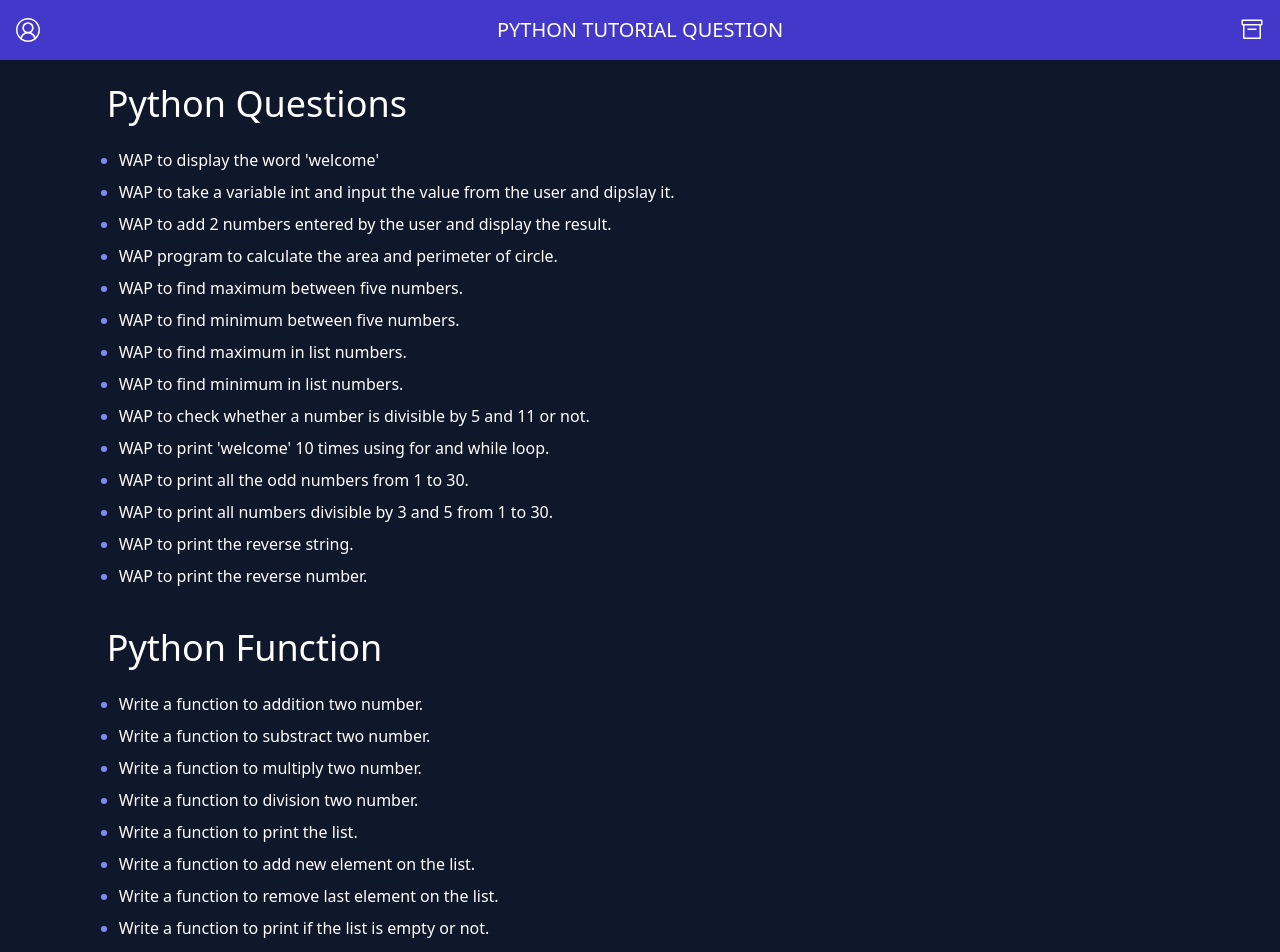
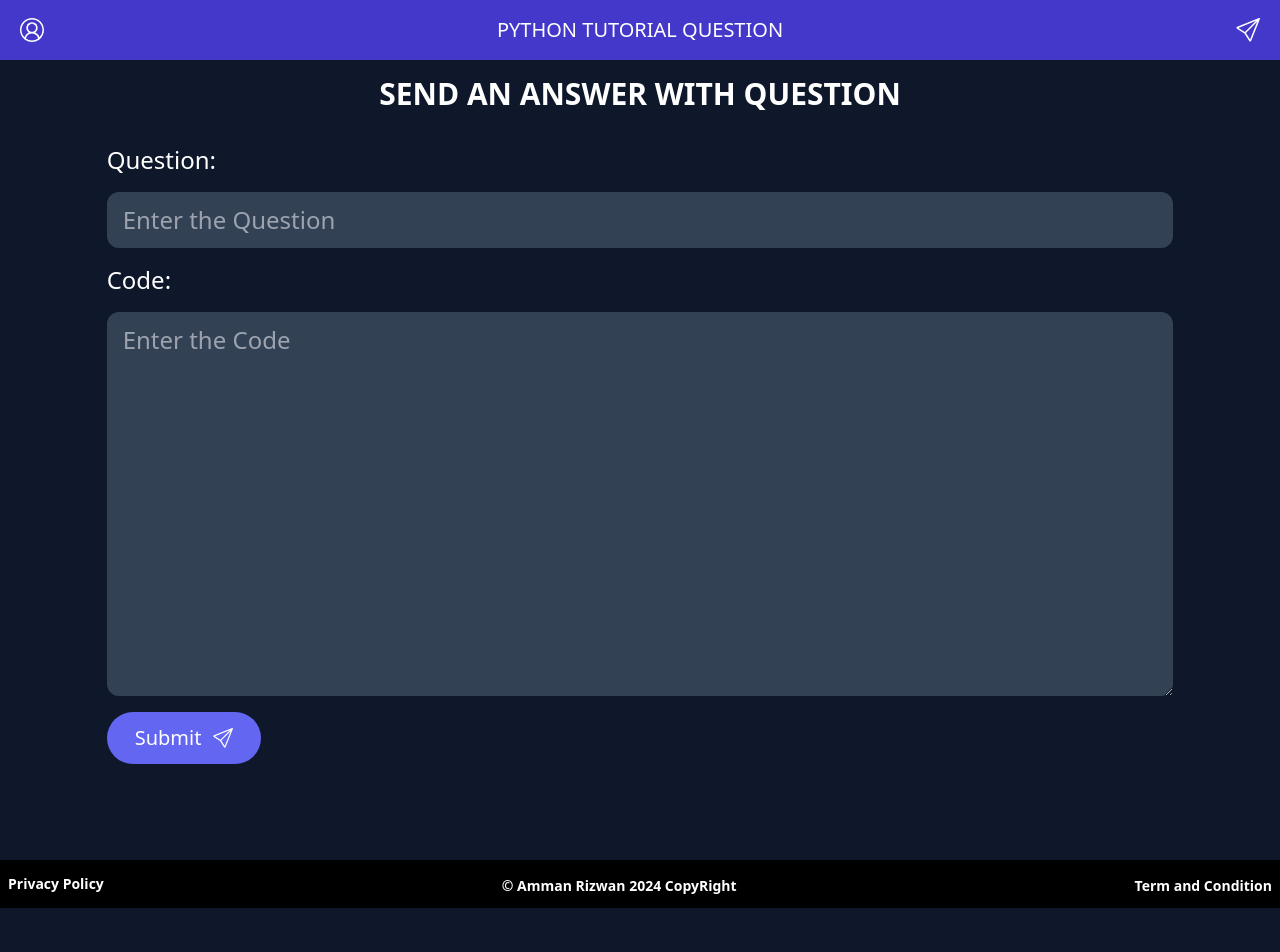
Before and after one commit to AmmanRizwan/python-question, a React (Vite) app: page /senddata in a window 1280 px wide. Shown: the top 952 px of the page. After the commit the page ends 908 px from the top, so only its background shows below. Built offline with nearby package versions, Linux system fonts and the light colour scheme.

Commit message:
change the ui

```diff
--- a/src/App.jsx
+++ b/src/App.jsx
@@ -1,12 +1,25 @@
-import Function from "./components/Function"
+import { BrowserRouter, Routes, Route } from "react-router-dom"
+import Home from "./page/Home"
 import NavBar from "./components/NavBar"
+import Footer from "./components/Footer"
+import User from "./page/User"
+import CreateData from "./page/CreateData";
 
 function App() {
 
   return (
     <>
+    <BrowserRouter>
     <NavBar />
-    <Function />
+    <Routes>
+
+    <Route path="/" element={<Home />} />
+    <Route path="/user" element={<User />}/>
+    <Route path="/senddata" element={<CreateData />} />
+
+    </Routes>
+    <Footer />
+    </BrowserRouter>
     </>
   )
 }
--- /dev/null
+++ b/src/components/CustomData.jsx
@@ -0,0 +1,36 @@
+import React, { useState } from "react";
+import { BsSend} from "react-icons/bs";
+import { CgClose } from "react-icons/cg";
+
+const CustomData = ({title, button_title, msg, questionValue, codeValue, setSubmit, questionChange, codeChange, setClick}) => {
+  const [popUp, setPopUp] = useState(false);
+
+  return (
+    <div className="text-white min-h-screen flex justify-center">
+      <div className="w-5/6">
+
+      {popUp ? <div className="flex justify-center items-center min-h-screen fixed inset-0 z-50 bg-black bg-opacity-50 backdrop-blur-lg transition-all duration-600 shadow-xl">
+        <div>
+          <div className="flex gap-5 items-center text-violet-500 bg-white py-4 px-6 rounded-xl font-medium text-xl">Code { msg } Successfully!!<CgClose onClick={() => setPopUp(false)} className="text-red-500 font-bold cursor-pointer hover:text-red-700 hover:bg-slate-300 transition-all duration-500 rounded-full py-3 px-3 " size={50} /></div>
+        </div>
+      </div> : null
+      }
+      <div className="text-xl sm:text-3xl text-center py-4 font-bold">{title}</div>
+        <form onSubmit={setSubmit}>
+          <div className="flex flex-col ">
+            <label className="text-xl sm:text-2xl my-4">Question:</label>
+            <input type="text" value={questionValue} onChange={questionChange} placeholder="Enter the Question" className="bg-slate-700 text-[#00ff00] pl-4 rounded-xl text-xl sm:text-2xl py-3 border-0 outline-none focus:outline-[#00ff00] focus:border-none"  />
+          </div>
+
+          <div className="flex flex-col ">
+            <label className="text-xl sm:text-2xl my-4">Code:</label>
+            <textarea type="text" value={codeValue} onChange={codeChange} placeholder="Enter the Code" className="bg-slate-700 text-[#00ff00] pl-4 rounded-xl text-xl sm:text-2xl py-3 h-96 border-0 outline-none focus:outline-none focus:outline-[#00ff00] focus:border-none" />
+          </div>
+         <button type="submit" onClick={() => setPopUp(setClick)} className="flex justify-center items-center gap-3 text-white py-3 px-7 bg-indigo-500 rounded-full text-xl mt-4 hover:bg-indigo-600 transition-all duration-500 active:bg-indigo-700">{button_title}<BsSend /></button>
+        </form>
+      </div>
+    </div>
+  )
+}
+
+export default CustomData;
--- /dev/null
+++ b/src/components/Footer.jsx
@@ -0,0 +1,13 @@
+import React from "react";
+
+const Footer = () => {
+  return (
+    <footer className="flex flex-col sm:flex-row jusitfy-center items-center sm:justify-between bg-black px-2 py-3 text-white space-y-1 text-sm font-semibold select-none">
+      <div>Privacy Policy</div>
+      <div>&copy; Amman Rizwan {new Date().getFullYear()} CopyRight</div>
+      <div>Term and Condition</div>
+    </footer>
+  )
+}
+
+export default Footer;
--- a/src/components/Function.jsx
+++ b/src/components/Function.jsx
@@ -38,9 +38,9 @@ const Function = () => {
     <div className="flex flex-col justify-center items-center mt-6 text-white pb-10">
     <div className="w-5/6">
       <div>
-        <h3 className="select-none text-white font-medium text-xl sm:text-4xl transition-all duration-600">Python Questions</h3>
+        <h3 className="text-white font-medium text-xl sm:text-4xl transition-all duration-600">Python Questions</h3>
 
-        <ul role="list" className="select-none mt-6 list-disc marker:text-indigo-400 pl-3 space-y-2">
+        <ul role="list" className="select-none mt-6 list-disc marker:text-indigo-400 pl-3 space-y-3">
           {
             questions.map((data, index) => {
               return (
@@ -51,13 +51,15 @@ const Function = () => {
         </ul>
 
         <div>
-          <h3 className="select-none text-white font-medium text-xl sm:text-4xl mt-10">Python Function</h3>
+          <h3 className="text-white font-medium text-xl sm:text-4xl mt-10">Python Function</h3>
 
-          <ul role="list" className="select-none mt-6 list-disc marker:text-indigo-400 pl-3 space-y-2">
+          <ul role="list" className="select-none mt-6 list-disc marker:text-indigo-400 pl-3 space-y-3">
           {
             f_question.map((data, index) => {
               return (
-                <li key={index}>{data}</li>
+                <div>
+                  <li key={index}>{data}</li>
+                </div>
               )
             })
           }
@@ -66,7 +68,7 @@ const Function = () => {
       </div>
 
       <div className="select-none">
-      <h3 className="select-none text-white font-medium text-xl sm:text-4xl my-10">Python Function:<br/> Examples 1</h3>
+      <h3 className="text-white font-medium text-xl sm:text-4xl my-10">Python Function:<br/> Examples 1</h3>
           <p className="font-sans font-medium">Add new element into the list Please Type this and run</p>
           <div className="font-medium p-3 bg-slate-700 rounded-xl mt-4">
           <p>arr = [1, 2, 3, 4, 5, 6]</p>
--- a/src/components/NavBar.jsx
+++ b/src/components/NavBar.jsx
@@ -1,12 +1,15 @@
 import React from "react";
+import { BiSend } from "react-icons/bi";
+import { BsSend } from "react-icons/bs";
 import { VscAccount, VscArchive } from "react-icons/vsc";
+import { Link } from "react-router-dom";
 
 const NavBar = () => {
   return (
-    <div className="text-white flex justify-between p-4 bg-indigo-700 items-center">
-      <div className="cursor-pointer"><VscAccount size={24} /></div>
-      <div className="font-medium text-md sm:text-xl">PYTHON TUTORIAL QUESTION</div>
-      <div className="cursor-pointer"><VscArchive size={24} /></div>
+    <div className="text-white flex justify-between p-4 px-5  bg-indigo-700 items-center">
+      <Link to={'/user'}><div className="cursor-pointer"><VscAccount size={24} /></div></Link>
+      <Link to={'/'}><div className="font-medium text-md sm:text-xl">PYTHON TUTORIAL QUESTION</div></Link>
+      <Link to={'/senddata'}><div className="cursor-pointer"><BsSend size={24} /></div></Link>
     </div>
   )
 }
--- /dev/null
+++ b/src/page/CreateData.jsx
@@ -0,0 +1,30 @@
+import React, { useState } from "react";
+import CustomData from '../components/CustomData';
+
+const CreateData = () => {
+  const [formData, setFormData] = useState({question: "", code: ""});
+
+  const handleSubmit = async (e) => {
+    e.preventDefault();
+    try {
+      const res = await fetch("https://question-server-fpyn.onrender.com/api/userdata",
+        {
+          method: "POST",
+          headers: {"Content-Type": "application/json"},
+          body: JSON.stringify(formData)
+        });
+        const result = res.json();
+        setFormData({question: "", code: ""});
+
+    }
+    catch (err) {
+      console.log("Error Posting Data");
+    }
+  }
+
+  return (
+    <CustomData title={"SEND AN ANSWER WITH QUESTION"} button_title={"Submit"} msg={"Send"} questionValue={formData.question} codeValue={formData.code} setSubmit={(e) => handleSubmit(e)} questionChange={(e) => setFormData({...formData, question: e.target.value})} codeChange={(e) => setFormData({...formData, code:e.target.value})} setClick={true}  />
+  )
+}
+
+export default CreateData;
--- /dev/null
+++ b/src/page/Home.jsx
@@ -0,0 +1,12 @@
+import React from 'react';
+import Function from '../components/Function';
+
+const Home = () => {
+  return (
+    <>
+    <Function />
+    </>
+  )
+}
+
+export default Home;
--- /dev/null
+++ b/src/page/User.jsx
@@ -0,0 +1,83 @@
+import React, { useEffect, useState } from "react";
+import { CgClose, CgMathPlus, CgRemove } from "react-icons/cg";
+import { FiAlertTriangle } from "react-icons/fi";
+
+const User = () => {
+  const [data, setData] = useState(null);
+
+  useEffect(()  => {
+    fetch('https://question-server-fpyn.onrender.com/api/userdata/')
+    .then((response) => response.json())
+    .then((data) => setData(data))
+    .catch((err) => console.log("Error Fetching Data", err));
+  })
+
+  const handleDelete = async (keyId) => {
+    try {
+      const response = await fetch(`https://question-server-fpyn.onrender.com/api/userdata/${keyId}`,
+        {
+          header: {
+            "Content-Type": 'application/json',
+          },
+          method: "DELETE"
+        }
+      );
+      const data = await response.json();
+    }
+
+    catch(err) {
+      console.log("Error Deleting Data", err);
+    }
+  }
+
+  const [select, setSelect] = useState(null);
+
+  const handleSelect = (getId) => {
+    setSelect(getId === select ? null : getId);
+  }
+
+  return (
+    <div className="min-h-screen text-white flex flex-col justify-center items-center">
+      <div className="w-5/6">
+        <div className="my-5">
+          <h1 className="font-medium text-xl sm:text-4xl text-center elect-none">ALL PROGRAM STORED HERE</h1>
+        </div>
+
+        <div>
+          {
+            data && data.length > 0 ? <div>
+              {
+                data.map((data, index) => {
+                  return (
+                    <div key={index}>
+                    <div onClick={() => handleSelect(data.id)} key={index} className="rounded-xl select-none cursor-pointer bg-violet-600 py-4 px-6 my-3 text-xl sm:text-2xl font-semibold text-white flex justify-between items-center ">
+                      <div>{data.question}
+                      </div>
+                      <div className="text-yellow-500 flex gap-4"> {select === data.id ? <CgMathPlus size={24} /> : <CgClose size={24} />}</div>
+                    </div>
+                    {
+                      (select === data.id && data.code) ? <div className="bg-slate-600 px-6 py-4 rounded-xl text-xl sm:text-2xl text-yellow-500 select-none flex justify-between items-center">
+                        <div><pre><code>{data.code}</code></pre></div>
+                        <div className="flex gap-4 sm:gap-6">
+                          <CgRemove onClick={() => handleDelete(data.id)} className="cursor-pointer text-red-500" size={24} />
+                        </div>
+                        </div> : null
+                    }
+                    </div>
+                  )
+                })
+              }
+            </div> : <div className="my-6 flex flex-col justify-center items-center">
+              <div><FiAlertTriangle size={34} className="text-red-500" /></div>
+              <div className="mt-3 text-red-500 font-medium text-xl md:text-4xl">Data Not Found</div>
+            </div>
+          }
+          <div></div>
+          <div></div>
+        </div>
+      </div>
+    </div>
+  )
+}
+
+export default User;
--- a/tailwind.config.js
+++ b/tailwind.config.js
@@ -4,6 +4,7 @@ export default {
     "./index.html",
     "./src//*.{js,ts,jsx,tsx}",
     "./src/components/**/*.{js,ts,jsx,tsx}",
+    "./src/page/**/*.{js,ts,jsx,tsx}",
   ],
   theme: {
     extend: {},
```
